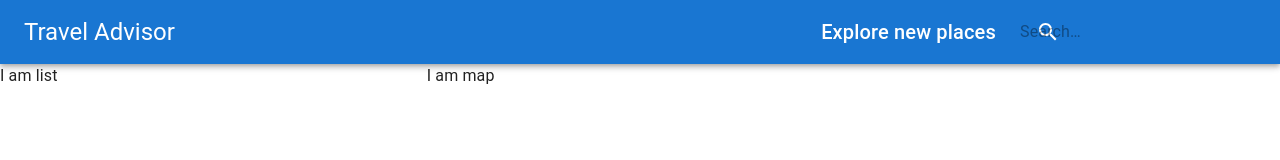
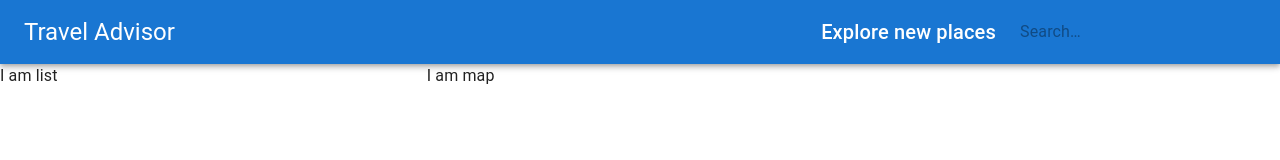
Before and after one commit to SauravGupta123/Safar, a React (Vite) app: page / in a window 1280 px wide. Shown: the top 160 px of the page. Built offline with nearby package versions, Linux system fonts and the light colour scheme.

Commit message:
setup1 completed

```diff
--- a/src/components/Header/Header.jsx
+++ b/src/components/Header/Header.jsx
@@ -21,8 +21,9 @@ const Header = ({ onPlaceChanged, onLoad }) => {
           {/* <Autocomplete onLoad={onLoad} onPlaceChanged={onPlaceChanged}> */}
             <div className={classes.search}>
               <div className={classes.searchIcon}>
-                <SearchIcon />
+                {/* <SearchIcon /> */}
               </div>
+
               <InputBase placeholder="Search…" classes={{ root: classes.inputRoot, input: classes.inputInput }} />
             </div>
           {/* </Autocomplete> */}
```
